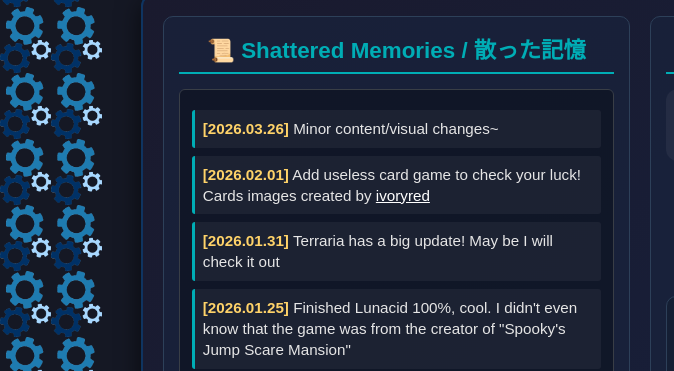
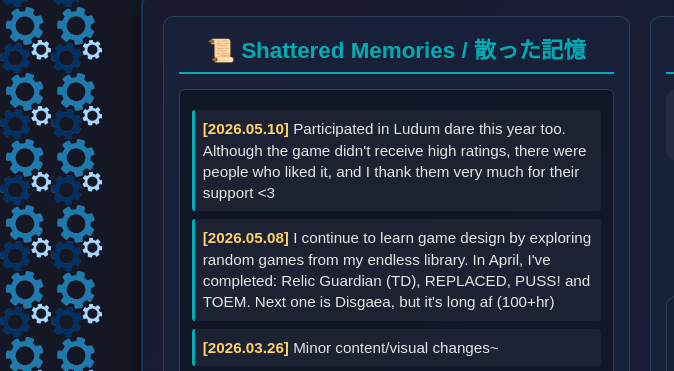
Before and after one commit to Nishort/nishort.github.io, a plain HTML site: page index.html in a window 1280 px wide. Shown: the part 401-772 px from the top of the page, 0-674 px from the left. Drawn offline with Linux system fonts and the light colour scheme; a web font is replaced by a local one.

Commit message:
new logs

```diff
--- a/index.html
+++ b/index.html
@@ -60,6 +60,8 @@
         <div class="dashboard-column news-column">
           <h3 class="column-title">📜 Shattered Memories / 散った記憶 </h3>
           <div class="scrollable-content" id="newsContent">
+            <p><strong>[2026.05.10]</strong> Participated in Ludum dare this year too. Although the game didn't receive high ratings, there were people who liked it, and I thank them very much for their support <3 </p>
+            <p><strong>[2026.05.08]</strong> I continue to learn game design by exploring random games from my endless library. In April, I've completed: Relic Guardian (TD), REPLACED, PUSS! and TOEM. Next one is Disgaea, but it's long af (100+hr)</p>
             <p><strong>[2026.03.26]</strong> Minor content/visual changes~</p>
             <p><strong>[2026.02.01]</strong> Add useless card game to check your luck! Cards images created by
               <a href="https://ivoryred.itch.io/pixel-poker-cards" target="_blank" title="Itch io" style="color:white;">ivoryred</a>
```
